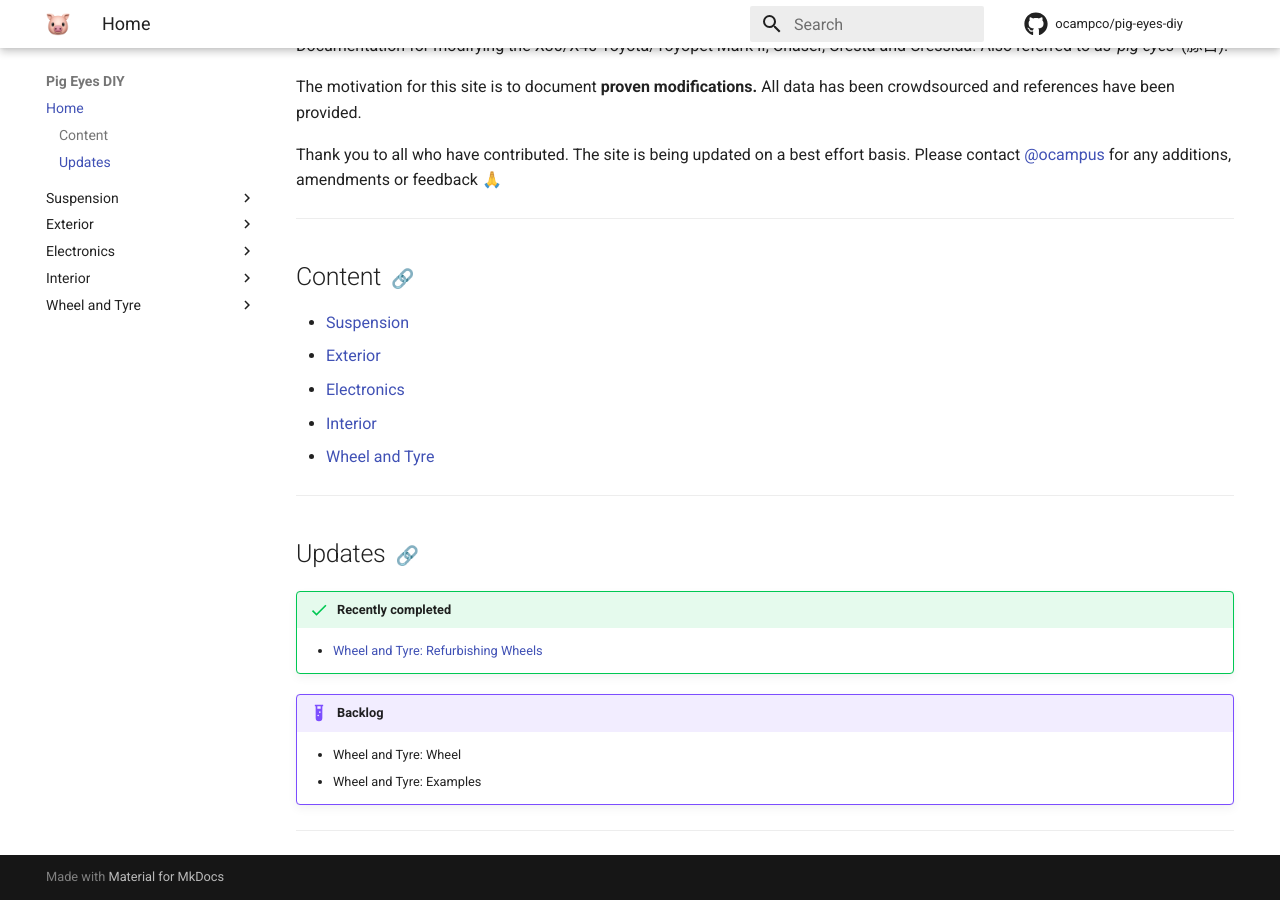
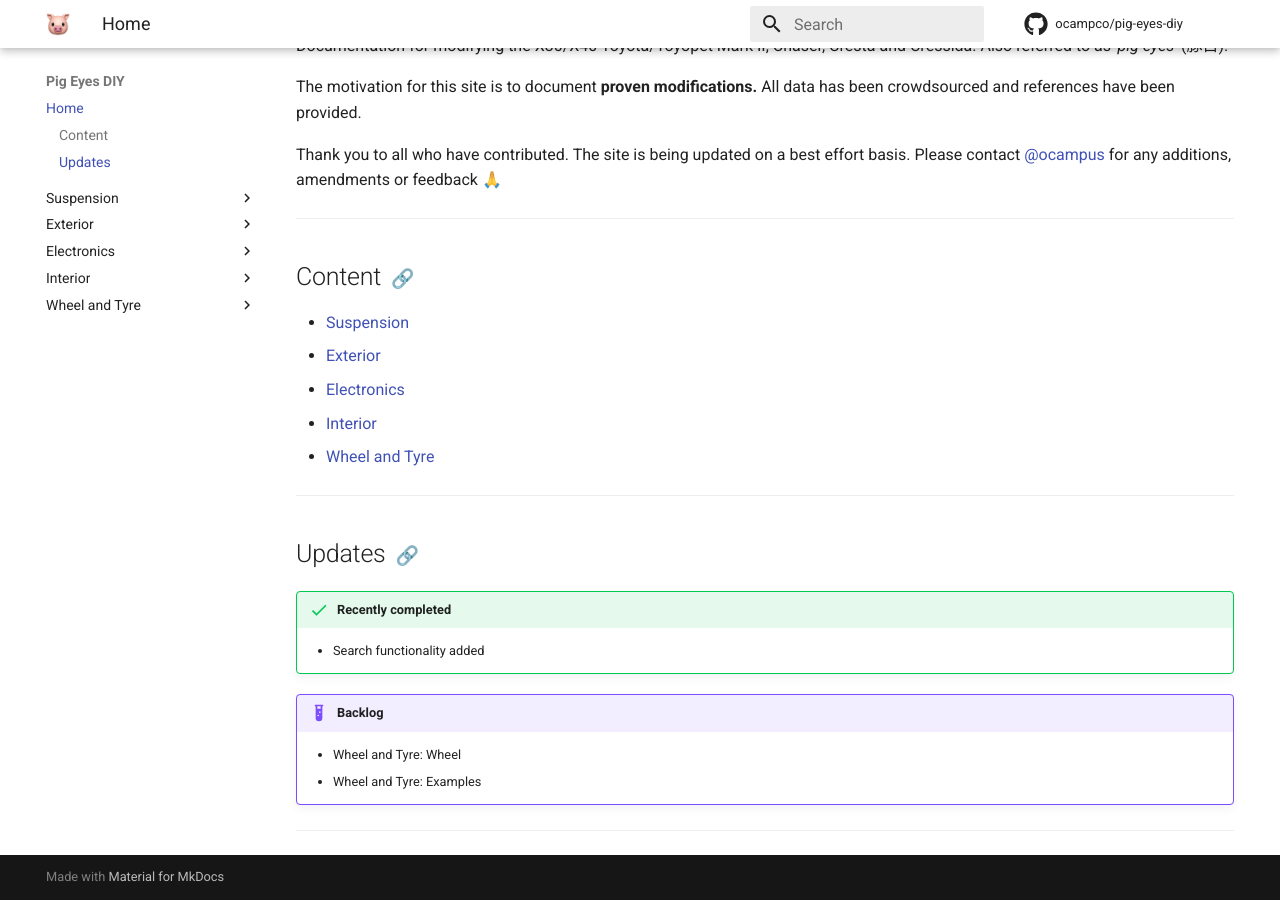
Before and after one commit to ocampco/pig-eyes-diy, an MkDocs documentation site: the page built from docs/index.md, in a window 1280 px wide and 900 px high, scrolled down 625 px. Built offline with MkDocs 1.6.1 and Material for MkDocs 9.7.7, drawn with Linux system fonts in a browser that asks for light colours; comment, search, counter and statistics services are not loaded.

Commit message:
document update

```diff
--- a/docs/index.md
+++ b/docs/index.md
@@ -23,7 +23,7 @@ Thank you to all who have contributed. The site is being updated on a best effor
 ## Updates
 
 !!! success "Recently completed"
-    - [Wheel and Tyre: Refurbishing Wheels](./wheel-and-tyre/refurbishing-wheels.md)
+    - Search functionality added
 
 !!! example "Backlog"
     - Wheel and Tyre: Wheel
```
